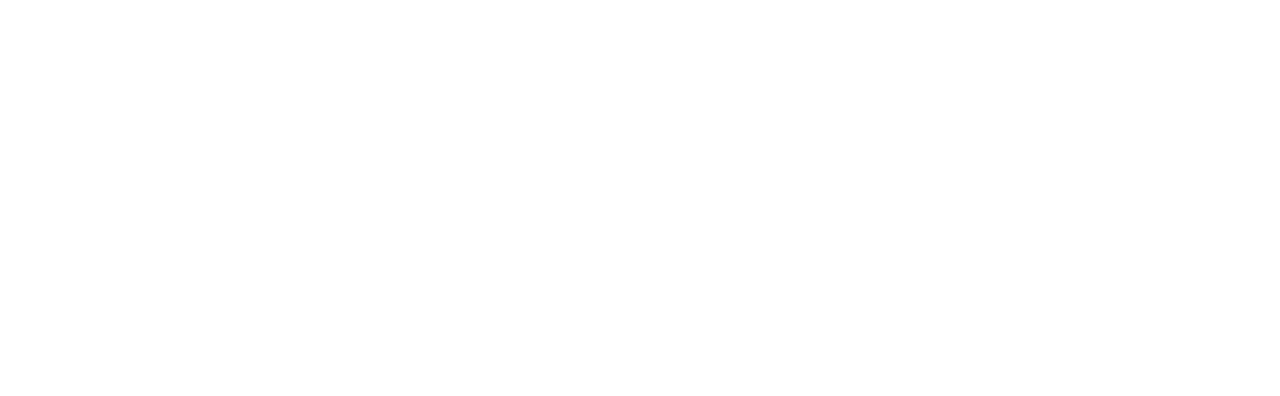
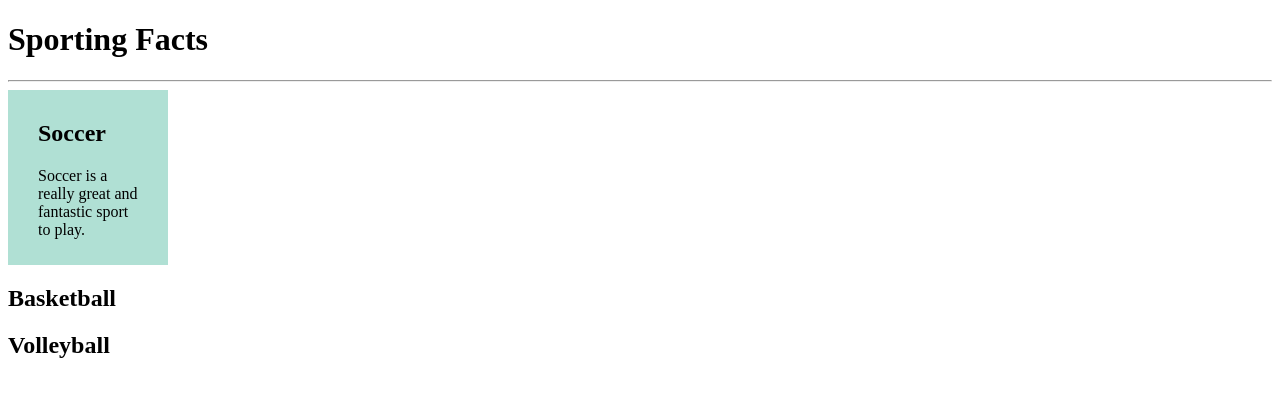
Before and after one commit to Esmeeeeeeee/Sports, a plain HTML site: page index.html in a window 1280 px wide. Drawn offline with Linux system fonts and the light colour scheme; a web font is replaced by a local one.

Commit message:
updated.

```diff
--- /dev/null
+++ b/index.css
@@ -0,0 +1,24 @@
+@import url('https://fonts.googleapis.com/css2?family=Dancing+Script&family=Zeyada&display=swap');
+
+section{
+background-color:navy;
+display:flex;
+flex-direction:row;
+justify-content: space-around;
+height: 50vh;
+}
+
+.green{
+  background-color: rgb(176, 224, 212);
+  width:100px;
+  padding: 10px;
+  padding-left: 30px;
+  padding-right: 30px;
+  text-align:top;
+  font-family:"Zeyada";
+}
+
+.orange{
+
+
+}
--- a/index.html
+++ b/index.html
@@ -4,9 +4,24 @@
   <meta charset="UTF-8">
   <meta http-equiv="X-UA-Compatible" content="IE=edge">
   <meta name="viewport" content="width=device-width, initial-scale=1.0">
+  <link rel="stylesheet" href="index.css">
   <title>Document</title>
 </head>
+  <h1>Sporting Facts</h1>
+  <hr>
+  <div class="green">
+    <h2>Soccer</h2>
+    <p>Soccer is a really great and fantastic sport to play.</p>
+    </div>
+
+  <div class="orange">
+  <h2>Basketball</h2>
+</div>
+
+  <div class="">
+  <h2>Volleyball</h2>
+</div>
+
 <body>
-
 </body>
 </html>
```
